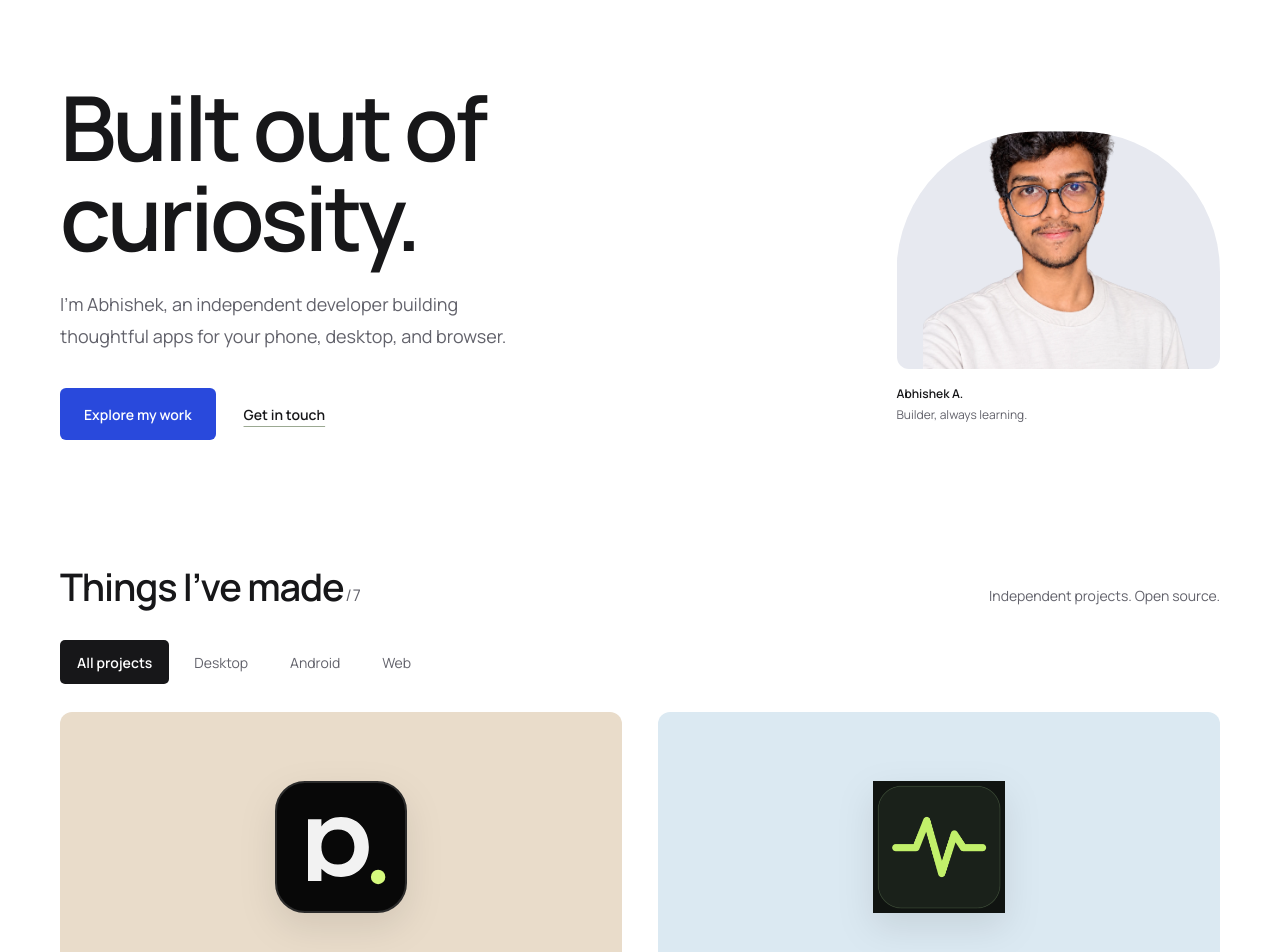
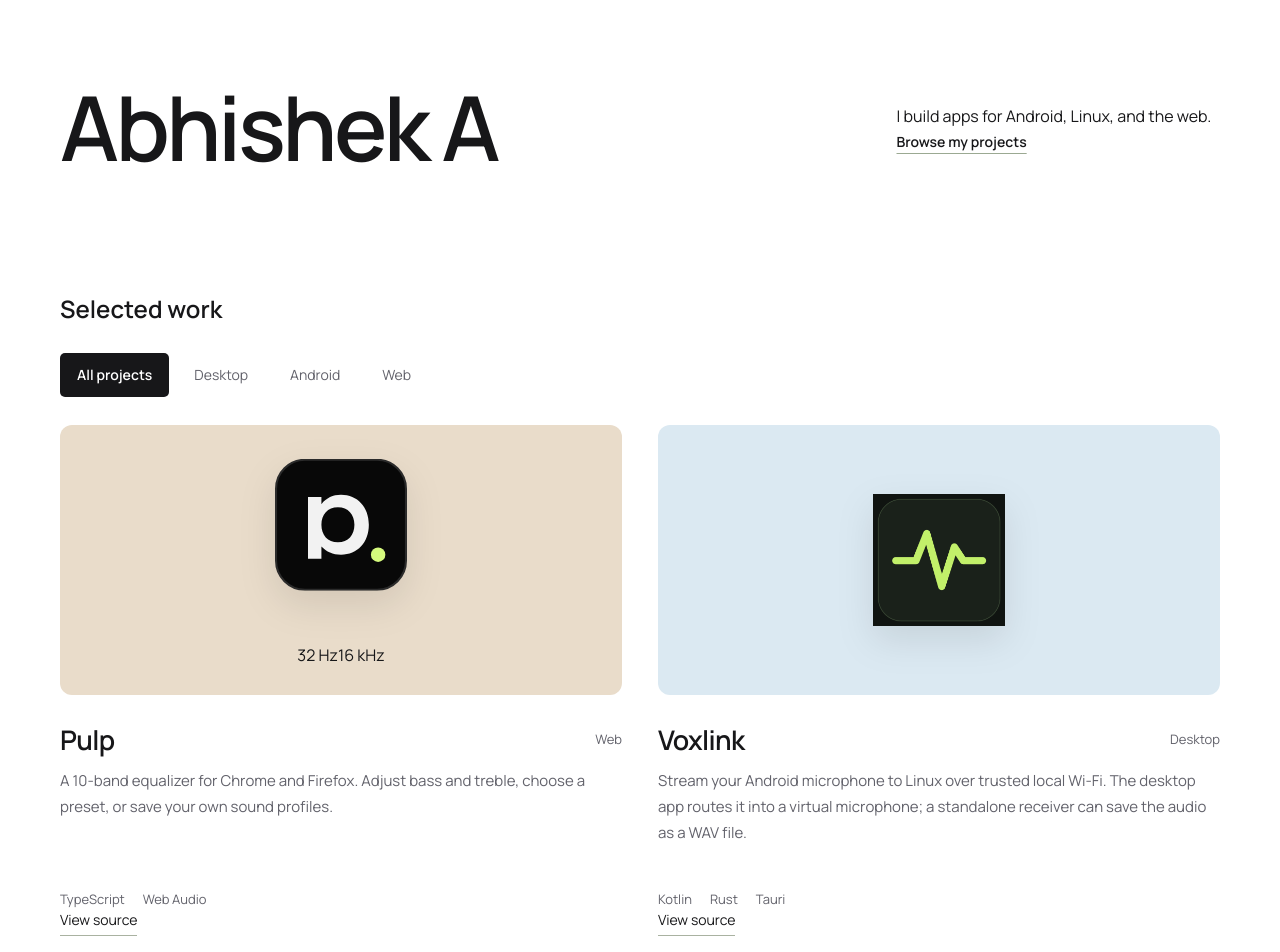
Before and after one commit to mrduhlol/abhishek-a2, a React (Vite) app: page / in a window 1280 px wide. Shown: the part 100-1052 px from the top of the page. Built offline with nearby package versions, Linux system fonts and the light colour scheme.

Commit message:
Replace portrait with a project-first portfolio and accessible motion

```diff
--- a/src/Portfolio.jsx
+++ b/src/Portfolio.jsx
@@ -1,45 +1,186 @@
-import { useState } from 'react'
+import { useEffect, useRef, useState } from 'react'
+import { useGSAP } from '@gsap/react'
+import gsap from 'gsap'
+import { ReactLenis } from 'lenis/react'
 import { PROJECTS as ARCHIVE_PROJECTS } from './data/projects'
-
-const PROJECTS = [{ id: 'pulp', name: 'Pulp', description: 'Shape the sound of your browser. A 10-band equalizer with sound presets, bass and treble controls, and custom profiles saved on your device.', tech: ['TypeScript', 'Web Audio', 'Chrome & Firefox'], github: 'https://github.com/mrduhlol/pulp' }, ...ARCHIVE_PROJECTS.filter(project => project.id !== 'orbit')]
+import 'lenis/dist/lenis.css'
 import './fonts.css'
 import './portfolio.css'
 
+gsap.registerPlugin(useGSAP)
+
+const pulp = {
+  id: 'pulp',
+  name: 'Pulp',
+  description: 'A 10-band equalizer for Chrome and Firefox. Adjust bass and treble, choose a preset, or save your own sound profiles.',
+  tech: ['TypeScript', 'Web Audio'],
+  github: 'https://github.com/mrduhlol/pulp',
+}
+const projects = [pulp, ...ARCHIVE_PROJECTS.filter(project => project.id !== 'orbit')]
 const filters = ['All projects', 'Desktop', 'Android', 'Web']
-const category = (project) => ['voxlink'].includes(project.id) ? 'Desktop' : ['github-widgets', 'inkora', 'stikr'].includes(project.id) ? 'Android' : 'Web'
-const logos = { pulp: 'pulp.svg', voxlink: 'voxlink.png', 'github-widgets': 'github-widgets.svg', inkora: 'inkora.png', docutype: 'docutype.svg', stikr: 'stikr.png', 'black-jack': 'black-jack.svg' }
+const category = project => {
+  if (project.id === 'voxlink') return 'Desktop'
+  if (['github-widgets', 'inkora', 'stikr'].includes(project.id)) return 'Android'
+  return 'Web'
+}
+const logos = {
+  pulp: 'pulp.svg',
+  voxlink: 'voxlink.png',
+  'github-widgets': 'github-widgets.svg',
+  inkora: 'inkora.png',
+  docutype: 'docutype.svg',
+  stikr: 'stikr.png',
+  'black-jack': 'black-jack.svg',
+}
+const embeddedIcons = document.getElementById('portfolio-icons')
+const iconUrls = embeddedIcons ? JSON.parse(embeddedIcons.textContent) : {}
+const equalizer = [38, 53, 67, 55, 36, 47, 69, 79, 62, 44]
+const lenisOptions = { autoRaf: true, anchors: false }
+const email = 'abhishek.a2534@gmail.com'
+const github = 'https://github.com/mrduhlol'
+
+function SmoothScroll() {
+  const [enabled, setEnabled] = useState(false)
+
+  useEffect(() => {
+    const preference = window.matchMedia('(pointer: fine) and (prefers-reduced-motion: no-preference)')
+    const update = () => setEnabled(preference.matches)
+    update()
+    preference.addEventListener('change', update)
+    return () => preference.removeEventListener('change', update)
+  }, [])
+
+  return enabled ? <ReactLenis root options={lenisOptions} /> : null
+}
+
+function ProjectArtwork({ project, featured }) {
+  const artwork = useRef(null)
+
+  useGSAP(() => {
+    if (!featured) return
+
+    const media = gsap.matchMedia()
+    media.add('(prefers-reduced-motion: no-preference)', () => {
+      gsap.timeline({ defaults: { ease: 'expo.out' } })
+        .from('.equalizer-level', { scaleY: 0.35, duration: 0.6, stagger: 0.018 })
+        .from('.project-icon', { y: 10, duration: 0.65 }, 0.04)
+    }, artwork)
+    return () => media.revert()
+  }, { scope: artwork })
+
+  const file = logos[project.id]
+  return (
+    <div className={`project-mark mark-${project.id}`} ref={artwork} aria-hidden="true">
+      <img
+        className="project-icon"
+        src={iconUrls[file] ?? `${import.meta.env.BASE_URL}project-icons/${file}`}
+        alt=""
+        width={featured ? 112 : 64}
+        height={featured ? 112 : 64}
+        loading={featured ? 'eager' : 'lazy'}
+        decoding="async"
+      />
+      {featured && (
+        <div className="equalizer">
+          <div className="equalizer-bands">
+            {equalizer.map((level, band) => (
+              <span className="equalizer-band" key={band}>
+                <span className="equalizer-level" style={{ '--level': `${level}%` }} />
+              </span>
+            ))}
+          </div>
+          <div className="equalizer-range"><span>32 Hz</span><span>16 kHz</span></div>
+        </div>
+      )}
+    </div>
+  )
+}
+
+function ProjectRow({ project }) {
+  const featured = project.id === 'pulp'
+  return (
+    <article className={`project-row${featured ? ' project-feature' : ''}`}>
+      <ProjectArtwork project={project} featured={featured} />
+      <div className="project-info">
+        <div className="project-title">
+          <h3>{project.name}</h3>
+          <span>{category(project)}</span>
+        </div>
+        <p>{project.description}</p>
+        <ul className="tech-list" aria-label={`${project.name} technologies`}>
+          {project.tech.map(tech => <li key={tech}>{tech}</li>)}
+        </ul>
+        <a className="source-link" href={project.github} aria-label={`View ${project.name} source on GitHub`}>
+          View source
+        </a>
+      </div>
+    </article>
+  )
+}
 
 export default function Portfolio() {
   const [filter, setFilter] = useState('All projects')
-  const projects = PROJECTS.filter(project => filter === 'All projects' || category(project) === filter)
-  return <>
+  const visibleProjects = projects.filter(project => filter === 'All projects' || category(project) === filter)
+
+  return (
+    <>
+      <SmoothScroll />
       <a className="skip-link" href="#main">Skip to content</a>
-    <header className="site-header wrap">
-      <a className="wordmark" href="#home" aria-label="Abhishek A., home">abhishek</a>
-      <nav aria-label="Main navigation"><a href="#work">Work</a><a href="#about">About</a><a href="#contact">Contact</a></nav>
-      <a className="header-github" href="https://github.com/mrduhlol">GitHub</a>
+      <header className="site-header wrap" id="home">
+        <a className="wordmark" href="#home" aria-label="Abhishek A, home">abhishek</a>
+        <nav aria-label="Main navigation">
+          <a href="#work">Work</a>
+          <a href="#about">About</a>
+          <a href="#contact">Contact</a>
+        </nav>
+        <a className="header-github" href={github}>GitHub</a>
       </header>
-    <main id="main">
-      <section className="hero wrap" id="home" aria-labelledby="hero-title">
-        <div className="hero-copy"><h1 id="hero-title">Built out of<br />curiosity.</h1>
-          <p>I’m Abhishek, an independent developer building thoughtful apps for your phone, desktop, and browser.</p>
-          <div className="hero-actions"><a className="button" href="#work">Explore my work</a><a className="text-link" href="mailto:abhishek.a2534@gmail.com">Get in touch</a></div>
+      <main id="main" tabIndex={-1}>
+        <section className="hero wrap" aria-labelledby="hero-title">
+          <h1 id="hero-title">Abhishek A</h1>
+          <div className="hero-intro">
+            <p>I build apps for Android, Linux, and the web.</p>
+            <a className="text-link" href="#work">Browse my projects</a>
           </div>
-        <div className="portrait-block"><div className="portrait-frame"><img src="/abhishek-cutout.webp" alt="Abhishek" width="650" height="800" fetchPriority="high" /></div><div className="portrait-caption"><span>Abhishek A.</span><span>Builder, always learning.</span></div></div>
         </section>
         <section className="work-section wrap" id="work" aria-labelledby="work-title">
-        <div className="section-heading"><h2 id="work-title">Things I’ve made<span> / {PROJECTS.length}</span></h2><p>Independent projects. Open source.</p></div>
-        <div className="filters" role="group" aria-label="Filter projects by platform">{filters.map(item => <button key={item} type="button" aria-pressed={filter === item} onClick={() => setFilter(item)}>{item}</button>)}</div>
-        <p className="sr-only" role="status">{projects.length} projects shown</p>
-        <div className="project-list">{projects.map(project => <article className="project-row" key={project.id}>
-          <div className={`project-mark mark-${project.id}`} aria-hidden="true">{logos[project.id] ? <img src={`/project-icons/${logos[project.id]}`} alt="" width="56" height="56" loading="lazy" /> : <span>O</span>}</div>
-          <div className="project-info"><div className="project-title"><h3><a href={project.github}>{project.name}</a></h3><span>{category(project)}</span></div><p>{project.description}</p><ul className="tech-list" aria-label={`${project.name} technologies`}>{project.tech.map(tech => <li key={tech}>{tech}</li>)}</ul></div>
-          <a className="source-link" href={project.github} aria-label={`View ${project.name} source on GitHub`}>View source</a>
-        </article>)}</div>
+          <div className="work-header">
+            <h2 id="work-title">Selected work</h2>
+            <div className="filters" role="group" aria-label="Filter projects by platform">
+              {filters.map(item => (
+                <button key={item} type="button" aria-pressed={filter === item} onClick={() => setFilter(item)}>
+                  {item}
+                </button>
+              ))}
+            </div>
+          </div>
+          <p className="sr-only" role="status">{visibleProjects.length} projects shown</p>
+          <div className="project-list">
+            {visibleProjects.map(project => <ProjectRow key={project.id} project={project} />)}
+          </div>
         </section>
-      <section className="about-section wrap" id="about" aria-labelledby="about-title"><h2 id="about-title">Curiosity is<br />the starting point.</h2><div><p className="about-lead">I like making software that solves a small problem well.</p><p>That might be a better way to listen, a notebook that stays offline, or a game to play with friends. My work spans Android, Linux, and the web.</p><p>Every project is a chance to learn something new—and leave something useful behind.</p><a className="text-link" href="https://github.com/mrduhlol">See what I’m building on GitHub</a></div></section>
-      <section className="contact-section" id="contact" aria-labelledby="contact-title"><div className="wrap contact-inner"><div><h2 id="contact-title">Have something<br />in mind?</h2><p>A project, a question, or just a hello. I’d love to hear it.</p></div><a className="contact-email" href="mailto:abhishek.a2534@gmail.com">Let’s talk<span>abhishek.a2534@gmail.com</span></a></div></section>
+        <section className="about-section wrap" id="about" aria-labelledby="about-title">
+          <h2 id="about-title">About</h2>
+          <div>
+            <p>I like making tools for small, everyday tasks. That includes turning an Android phone into a Linux mic and making an equalizer you can open right in your browser.</p>
+            <a className="text-link" href={github}>Find me on GitHub</a>
+          </div>
+        </section>
+        <section className="contact-section" id="contact" aria-labelledby="contact-title">
+          <div className="wrap contact-inner">
+            <h2 id="contact-title">Get in touch</h2>
+            <a className="contact-email" href={`mailto:${email}`}>{email}</a>
+          </div>
+        </section>
       </main>
-    <footer className="wrap site-footer"><span>© {new Date().getFullYear()} Abhishek A.</span><div><a href="https://github.com/mrduhlol">GitHub</a><a href="https://www.linkedin.com/in/duhlol">LinkedIn</a><a href="#home">Back to top</a></div></footer>
+      <footer className="wrap site-footer">
+        <span>© {new Date().getFullYear()} Abhishek A</span>
+        <div>
+          <a href={github}>GitHub</a>
+          <a href="https://www.linkedin.com/in/duhlol">LinkedIn</a>
+          <a href="#home">Back to top</a>
+        </div>
+      </footer>
     </>
+  )
 }
```
Lines whose indentation alone changed are shown as unchanged.
